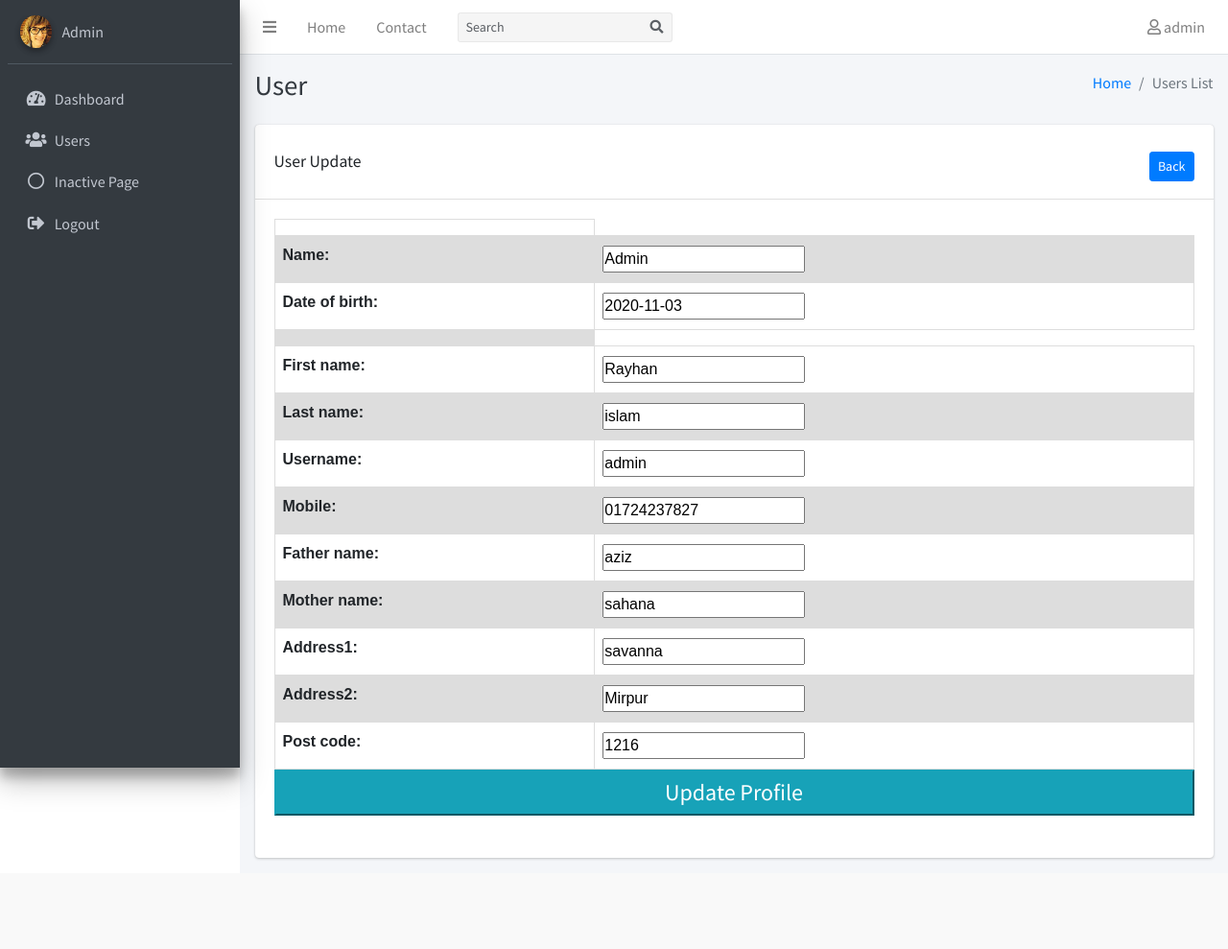
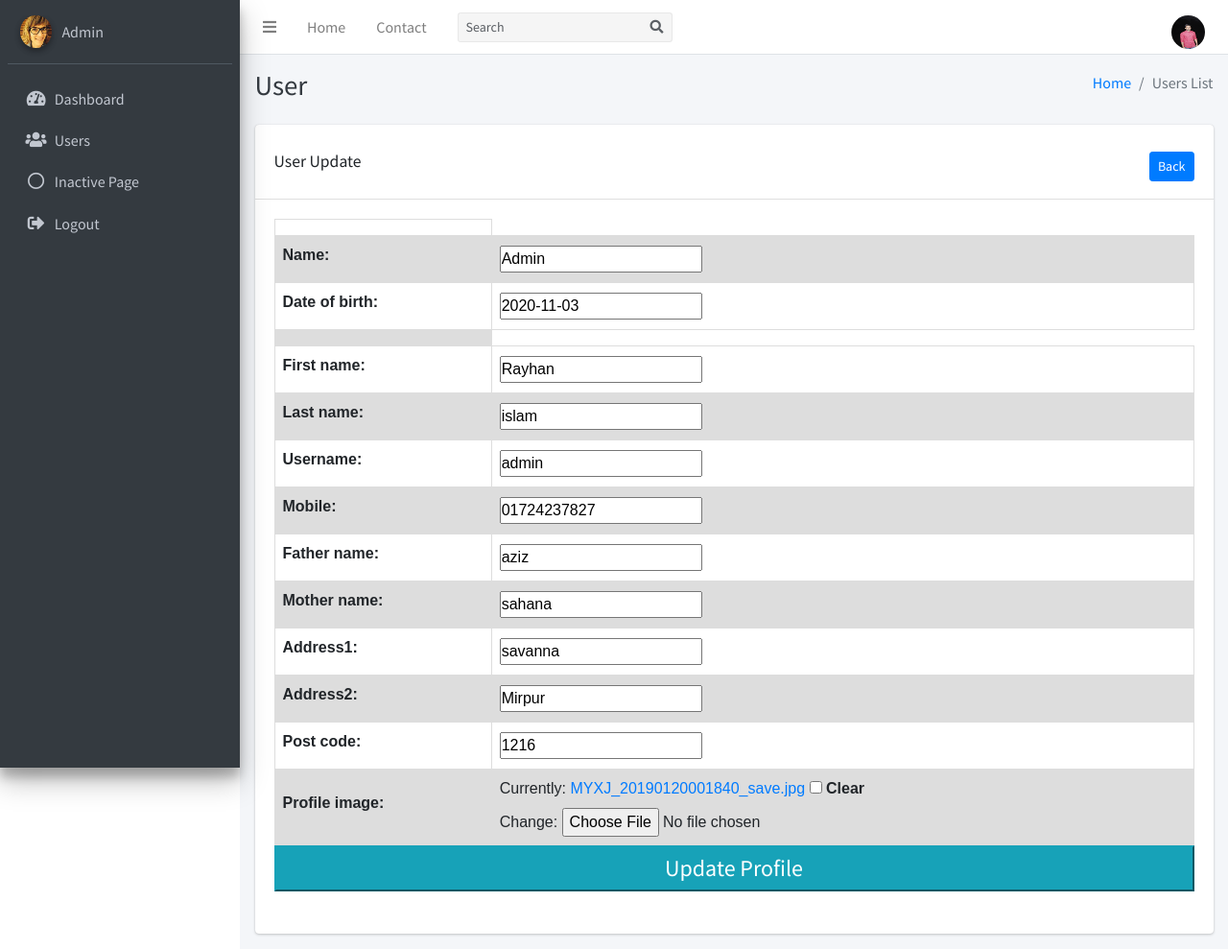
Before and after one commit to Rayhun/custome-admin, a Django app: page /accounts/users/1/profile/update/ in a window 1280 px wide. Shown: the whole page at 96% size. Before the commit the page ends 896 px from the top, so only its background shows below. Run offline with Django 3.2, Linux system fonts and the light colour scheme; a user stored in the database is signed in; data comes from the database, SQL or seed files in the repository; both versions use the stored data as it was after the commit; some libraries are stand-ins or nearby versions.

Commit message:
profile pic add

```diff
--- a/accounts/models.py
+++ b/accounts/models.py
@@ -74,6 +74,7 @@ class Profile(models.Model):
     address1 = models.CharField(max_length=100,null=True)
     address2 = models.CharField(max_length=100, null=True, blank=True)
     post_code = models.CharField(max_length=100, null=True, blank=True)
+    profile_image = models.ImageField(null=True, blank=True,default="demo.jpg")
 
     def __str__(self):
         return str(self.user.email)
--- a/accounts/views/view_detail.py
+++ b/accounts/views/view_detail.py
@@ -7,6 +7,7 @@ class UserDetailView(DetailView):
     template_name = 'accounts/users/update.html'
     login_url = '/accounts/list/'
 
+
     def get_context_data(self, **kwargs):
         context = super().get_context_data(**kwargs)
         # context['now'] = timezone.now()
--- a/accounts/views/view_user_profile.py
+++ b/accounts/views/view_user_profile.py
@@ -1,4 +1,3 @@
-from django.views.generic.detail import DetailView
 from django.views.generic.edit import UpdateView
 from django.urls import reverse_lazy
 from django.shortcuts import redirect, render, HttpResponseRedirect
@@ -8,18 +7,6 @@ from accounts.models import Profile
 from .forms import ProfileForm
 from django.contrib.auth import get_user_model
 User = get_user_model()
-# class ProfileView(LoginRequiredMixin,DetailView):
-
-#     model = Profile
-#     template_name = 'accounts/users/user_profile.html'
-
-#     def get_context_data(self, **kwargs):
-#         context = super().get_context_data(**kwargs)
-#         return context
-
-#     def test_func(self):
-#         return self.request.user.is_active and self.request.user.is_staff
-
 
 class ProfileView(LoginRequiredMixin, UserPassesTestMixin, View):
 
@@ -66,7 +53,7 @@ class ProfileupdateView(LoginRequiredMixin, UserPassesTestMixin,UpdateView):
         self.profile_object = Profile.objects.filter(user=self.object).first()
         form_class = self.get_form_class()
         form = self.get_form(form_class)
-        profile_form = ProfileForm(self.request.POST, instance=self.profile_object)
+        profile_form = ProfileForm(self.request.POST,self.request.FILES, instance=self.profile_object)
         if (form.is_valid() and profile_form.is_valid()):
             return self.form_valid(form, profile_form)
         else:
--- a/templates/accounts/snippets/_navbar.html
+++ b/templates/accounts/snippets/_navbar.html
@@ -30,8 +30,7 @@
       <!-- Messages Dropdown Menu -->
       <li class="nav-item dropdown">
         <a class="nav-link" data-toggle="dropdown" href="#">
-          <i class="far fa-user"></i>
-          {{ user.profile.username }}
+          <img width="35" height="35" style="border-radius:50%" src="{{ user.profile.profile_image.url }}" alt="">
         </a>
         <div class="dropdown-menu dropdown-menu-right">
           <a href="#" class="dropdown-item">
--- a/templates/accounts/users/user_profile.html
+++ b/templates/accounts/users/user_profile.html
@@ -39,6 +39,9 @@
               </div>
               <!-- /.card-header -->
               <div class="card-body">
+                <div class="profile-img">
+                  <img width="150" src="{{ user.profile.profile_image.url }}" alt="">
+                </div>
                 <table class="profile">
                     <tr>
                       <th>ID:</th>
--- a/templates/accounts/users/user_profile_update.html
+++ b/templates/accounts/users/user_profile_update.html
@@ -39,7 +39,7 @@
               </div>
               <!-- /.card-header -->
               <div class="card-body">
-                <form action="" method="post">
+                <form action="" method="post" enctype="multipart/form-data">
                     {% csrf_token %}
                     <table>
                         <tr>
```
Also changed, not shown: accounts/migrations/0006_profile_profile_image.py (added), db.sqlite3, static/images/MYXJ_20190104211837_save.jpg (added), static/images/MYXJ_20190120001840_save.jpg (added), static/images/MYXJ_20190125174240_save.jpg (added), static/images/demo.jpg (added).
